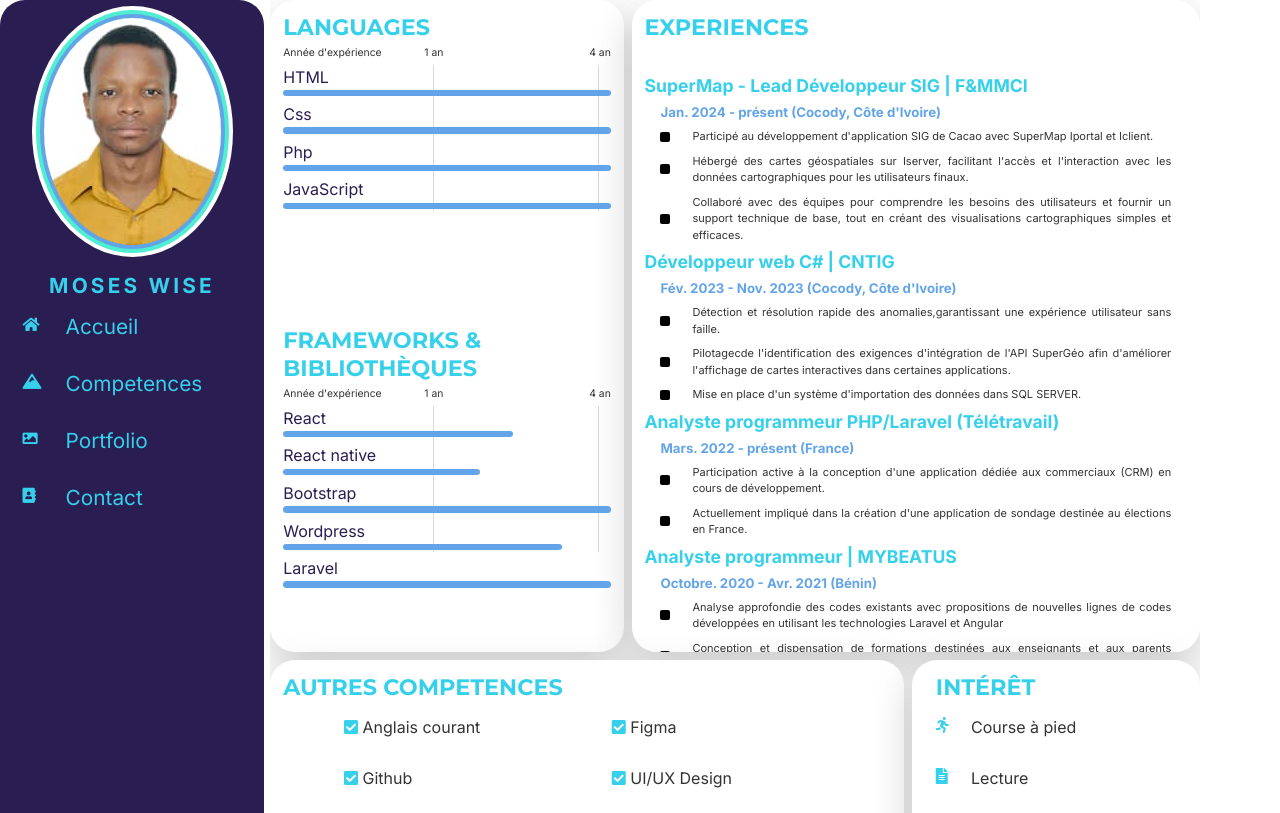
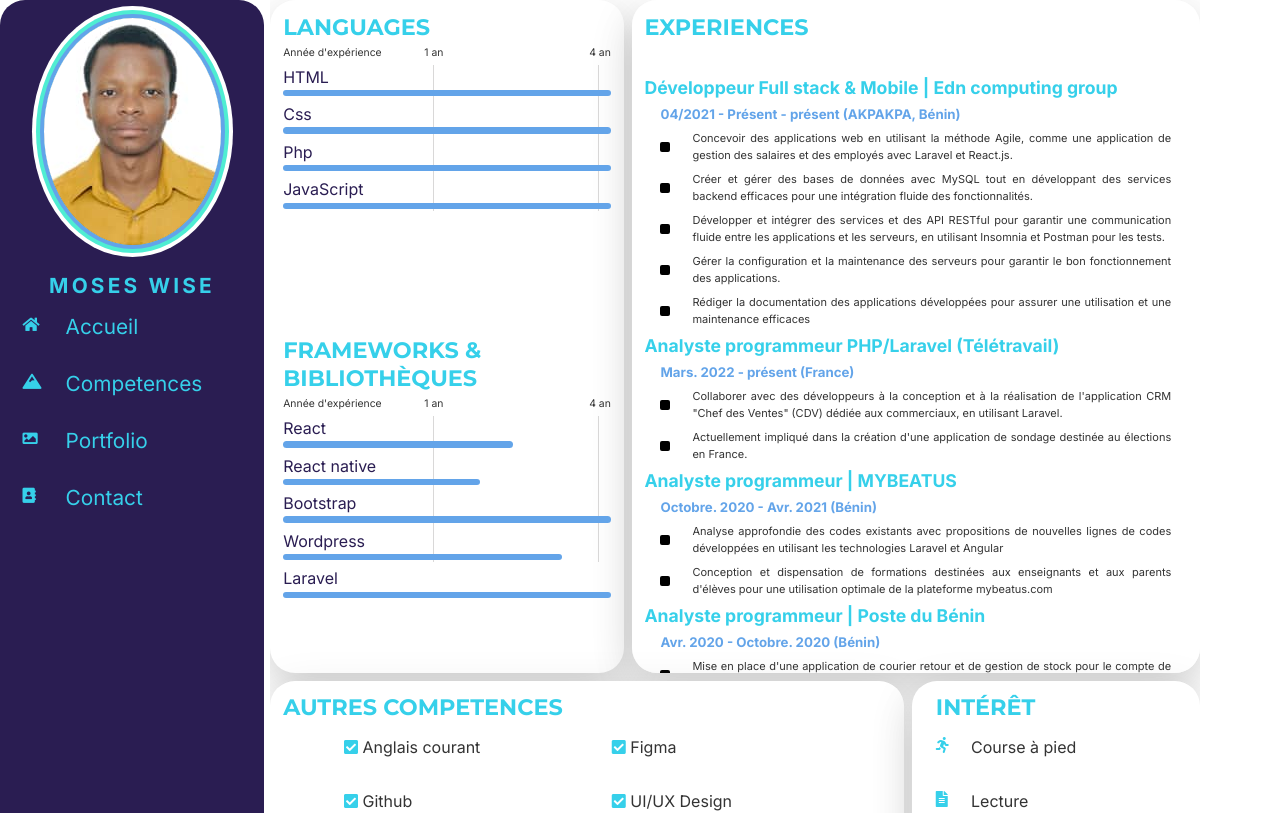
Before and after one commit to githubmoseswise/react-cv, a React (Create React App) app: page /competences in a window 1280 px wide. Shown: the top 813 px of the page. Built offline with nearby package versions, Linux system fonts and the light colour scheme.

Commit message:
update information

```diff
--- a/src/components/knownledges/Experience.js
+++ b/src/components/knownledges/Experience.js
@@ -5,70 +5,71 @@ const Experience = () => {
     <div className="experience">
       <h3> Experiences</h3>
       <div className="exp-1">
-        <h4> SuperMap - Lead Développeur SIG | F&MMCI</h4>
-        <h5>Jan. 2024 - présent (Cocody, Côte d'Ivoire)</h5>
+        <h4> Développeur Full stack & Mobile | Edn computing group</h4>
+        <h5> 04/2021 - Présent - présent (AKPAKPA, Bénin)</h5>
         <p>
           <ul className="square-bullets">
             <li>
-              Participé au développement d'application SIG de Cacao avec
-              SuperMap Iportal et Iclient.
+              Concevoir des applications web en utilisant la méthode Agile,
+              comme une application de gestion des salaires et des employés avec
+              Laravel et React.js.
             </li>
             <li>
-              Hébergé des cartes géospatiales sur Iserver, facilitant l'accès et
-              l'interaction avec les données cartographiques pour les
-              utilisateurs finaux.
+              Créer et gérer des bases de données avec MySQL tout en développant
+              des services backend efficaces pour une intégration fluide des
+              fonctionnalités.
             </li>
             <li>
-              Collaboré avec des équipes pour comprendre les besoins des
-              utilisateurs et fournir un support technique de base, tout en
-              créant des visualisations cartographiques simples et efficaces.
+              Développer et intégrer des services et des API RESTful pour
+              garantir une communication fluide entre les applications et les
+              serveurs, en utilisant Insomnia et Postman pour les tests.
+            </li>
+
+            <li>
+              Gérer la configuration et la maintenance des serveurs pour
+              garantir le bon fonctionnement des applications.
+            </li>
+
+            <li>
+              Rédiger la documentation des applications développées pour assurer
+              une utilisation et une maintenance efficaces
             </li>
           </ul>
         </p>
       </div>
+
       <div className="exp-2">
-        <h4>Développeur web C# | CNTIG</h4>
-        <h5>Fév. 2023 - Nov. 2023 (Cocody, Côte d'Ivoire)</h5>
-        <p>
-        <ul className="square-bullets">
-            <li>
-              Détection et résolution rapide des anomalies,garantissant une expérience utilisateur sans faille.
-            </li>
-            <li>
-              Pilotagecde l'identification des exigences d'intégration de l'API SuperGéo afin d'améliorer l'affichage de cartes interactives dans certaines applications.
-            </li>
-            <li>
-             Mise en place d'un système d'importation des données dans SQL SERVER.
-            </li>
-          </ul>
-        </p>
-      </div>
-      <div className="exp-3">
         <h4>Analyste programmeur PHP/Laravel (Télétravail)</h4>
         <h5>Mars. 2022 - présent (France)</h5>
         <p>
           <ul className="square-bullets">
             <li>
-                 Participation active à la conception d'une application dédiée aux commerciaux (CRM) en cours de développement.
+              Collaborer avec des développeurs à la conception et à la
+              réalisation de l'application CRM "Chef des Ventes" (CDV) dédiée
+              aux commerciaux, en utilisant Laravel.
             </li>
             <li>
-                    Actuellement impliqué dans la création d'une application de sondage destinée au élections en France.
+              Actuellement impliqué dans la création d'une application de
+              sondage destinée au élections en France.
             </li>
           </ul>
         </p>
       </div>
 
-      <div className="exp-4">
+      <div className="exp-3">
         <h4>Analyste programmeur | MYBEATUS</h4>
         <h5>Octobre. 2020 - Avr. 2021 (Bénin)</h5>
         <p>
           <ul className="square-bullets">
             <li>
-                  Analyse approfondie des codes existants avec propositions de nouvelles lignes de codes développées en
-                  utilisant les technologies Laravel et Angular
+              Analyse approfondie des codes existants avec propositions de
+              nouvelles lignes de codes développées en utilisant les
+              technologies Laravel et Angular
             </li>
             <li>
-                    Conception et dispensation de formations destinées aux enseignants et aux parents d'élèves pour une utilisation optimale de la plateforme mybeatus.com
+              Conception et dispensation de formations destinées aux enseignants
+              et aux parents d'élèves pour une utilisation optimale de la
+              plateforme mybeatus.com
             </li>
           </ul>
         </p>
@@ -80,7 +81,8 @@ const Experience = () => {
         <p>
           <ul className="square-bullets">
             <li>
-                  Mise en place d'une application de courier retour et de gestion de stock pour le compte de mon mémoire
+              Mise en place d'une application de courier retour et de gestion de
+              stock pour le compte de mon mémoire
             </li>
           </ul>
         </p>
```
Lines whose indentation alone changed are shown as unchanged.
